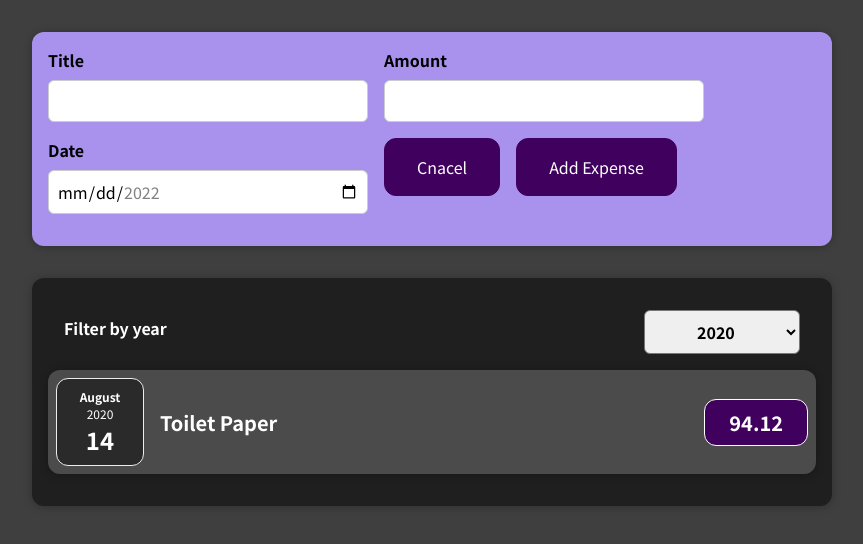
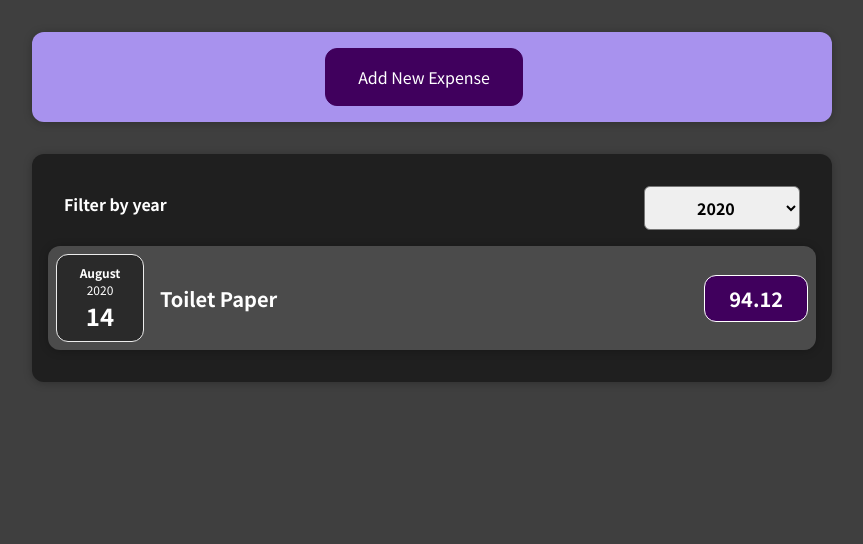
Before and after one commit to Momonkuei/01-starting-setup, a React (Create React App) app: page / in a window 1280 px wide. Shown: the top 544 px of the page, without its empty margins (208-1071 px from the left). Built offline with nearby package versions, Linux system fonts and the light colour scheme.

Commit message:
20220802作業 4： Time to Practice: Conditional Content完成

```diff
--- a/src/components/NewExpense/ExpenseForm.js
+++ b/src/components/NewExpense/ExpenseForm.js
@@ -5,6 +5,8 @@ const ExpenseForm = props => {
 	const [enteredTitle, setEnteredTitle] = useState('');
 	const [enteredAmount, setEnteredAmount] = useState('');
 	const [enteredDate, setEnteredDate] = useState('');
+
+	/* [儲存的值,觸法要改變的方法(要改變的值)] = useState(初始值) */
 
 	const titleChangeHandler = event => {
 		setEnteredTitle(event.target.value);
@@ -17,6 +19,8 @@ const ExpenseForm = props => {
 	const dateChangeHandler = event => {
 		setEnteredDate(event.target.value);
 	};
+
+	const closeEditingHandler = props.onCloseEditing;
 
 	const submitHandler = event => {
 		event.preventDefault();
@@ -34,6 +38,8 @@ const ExpenseForm = props => {
 		setEnteredTitle('');
 		setEnteredAmount('');
 		setEnteredDate('');
+		// closeEditingHandler();
+		/* 也可在這運行 */
 	};
 
 	return (
@@ -70,7 +76,10 @@ const ExpenseForm = props => {
 					/>
 				</div>
 				<div className="new-expense__actions">
-					<button>Cnacel</button>
+					<button type="button" onClick={closeEditingHandler}>
+						{/* 可以在onClick直接引用 父元素傳遞下來的 props {props.onCloseEditing} */}
+						Cnacel
+					</button>
 					<button type="submit">Add Expense</button>
 				</div>
 			</div>
--- a/src/components/NewExpense/NewExpense.js
+++ b/src/components/NewExpense/NewExpense.js
@@ -1,4 +1,4 @@
-import React from 'react';
+import React, { useState } from 'react';
 import './NewExpense.css';
 import ExpenseForm from './ExpenseForm';
 
@@ -6,6 +6,8 @@ import ExpenseForm from './ExpenseForm';
 	讓新的值有ＩＤ
 */
 const NewExpense = props => {
+	const [isEditing, setisEditing] = useState(false);
+
 	const saveExpenseDataHandler = enteredExpenseData => {
 		const expenseData = {
 			...enteredExpenseData,
@@ -21,14 +23,50 @@ const NewExpense = props => {
 		};
 		// console.log(expenseData);
 		props.onAddExpense(expenseData);
+		setisEditing(false);
+		/* 可以在這運行 */
+	};
+
+	const startEditingHandler = () => {
+		setisEditing(true);
+	};
+
+	const closeEditingHandler = () => {
+		setisEditing(false);
 	};
 
 	return (
 		<div className="new-expense">
-			<ExpenseForm onSaveExpenseData={saveExpenseDataHandler} />
-			{/* <ExpenseForm 自己命名 ={function名稱 =傳入的值} /> */}
+			{!isEditing && (
+				<button onClick={startEditingHandler}>Add New Expense</button>
+			)}
+			{isEditing && (
+				<ExpenseForm
+					onSaveExpenseData={saveExpenseDataHandler}
+					onCloseEditing={closeEditingHandler}
+				/>
+			)}
 		</div>
 	);
+
+	// if (!isEditing) {
+	// 	return (
+	// 		<div className="new-expense">
+	// 			<button onClick={startEditingHandler}>Add New Expense</button>
+
+	// 			{/* <ExpenseForm 自己命名 ={function名稱 =傳入的值} /> */}
+	// 		</div>
+	// 	);
+	// } else {
+	// 	return (
+	// 		<div className="new-expense">
+	// 			<ExpenseForm
+	// 				onSaveExpenseData={saveExpenseDataHandler}
+	// 				onCloseEditing={closeEditingHandler}
+	// 			/>
+	// 		</div>
+	// 	);
+	// }
 };
 
 export default NewExpense;
```
